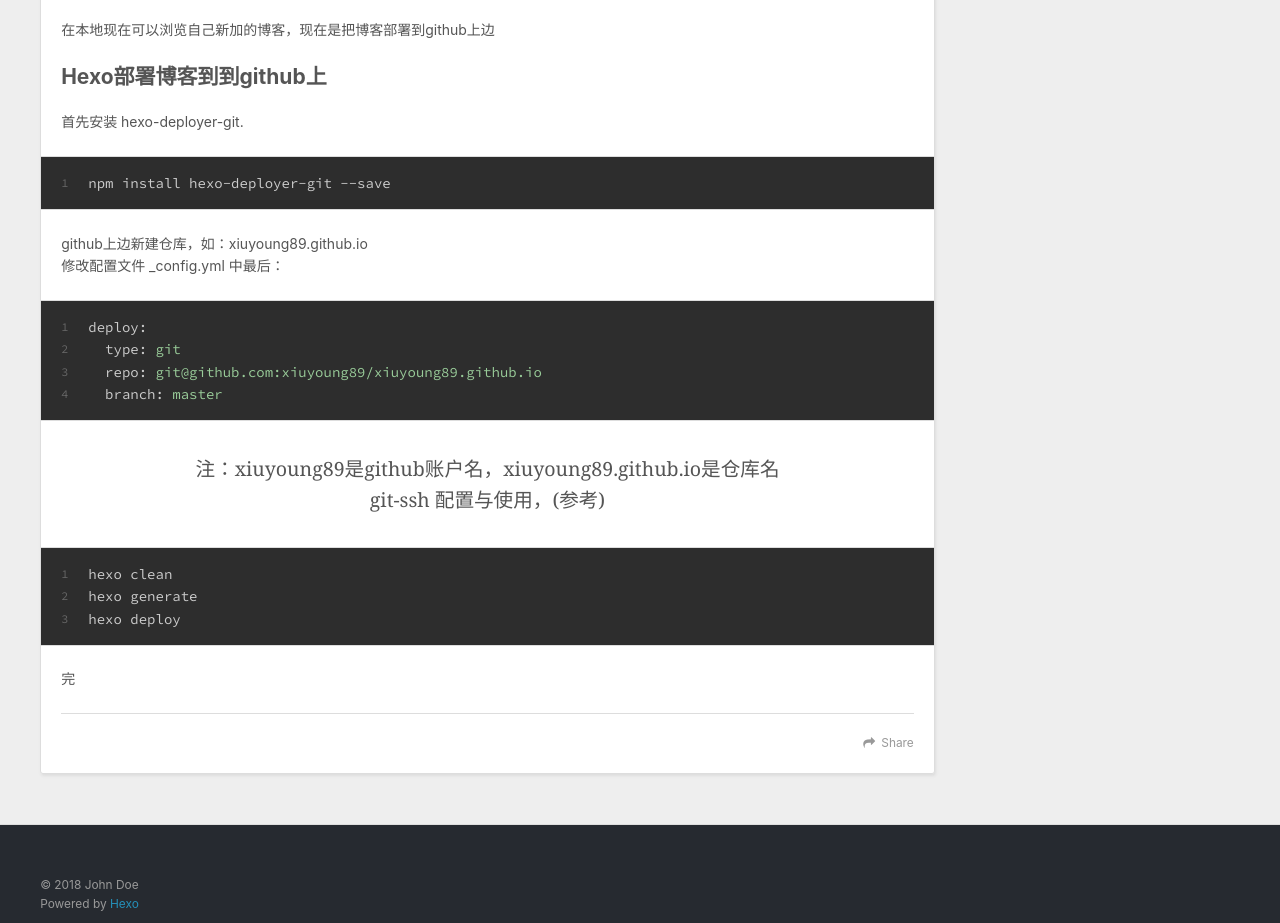
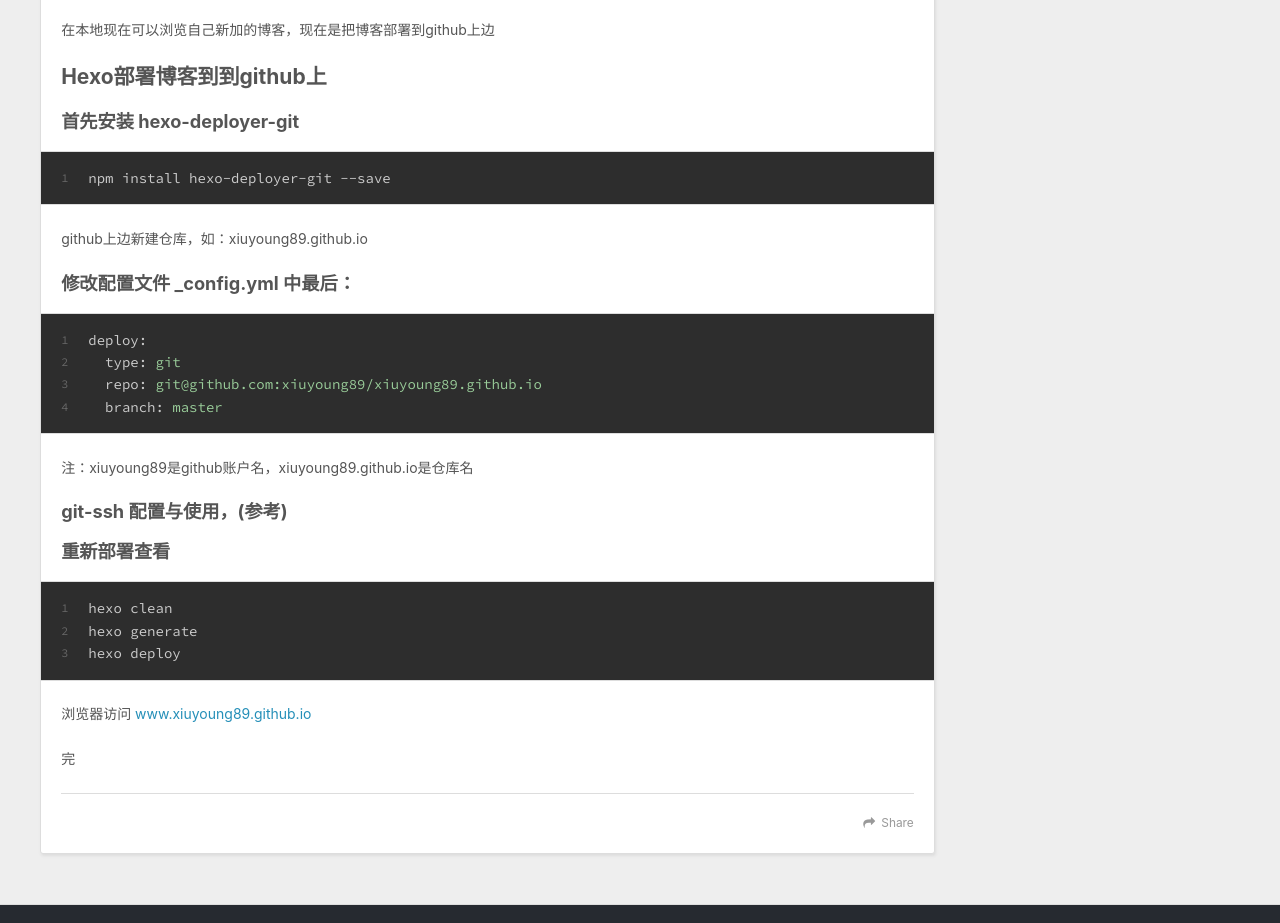
Before and after one commit to xiuyoung89/xiuyoung89.github.io, a plain HTML site: page 2018/12/17/Ubuntu+Hexo+Git/index.html in a window 1280 px wide. Shown: the part 1260-2183 px from the top of the page. Drawn offline with nearby package versions, Linux system fonts and the light colour scheme.

Commit message:
Site updated: 2018-12-17 23:43:03

```diff
--- a/2018/12/17/Ubuntu+Hexo+Git/index.html
+++ b/2018/12/17/Ubuntu+Hexo+Git/index.html
@@ -14,7 +14,7 @@
 <meta property="og:site_name" content="Hexo">
 <meta property="og:description" content="写在前边的话明明可以靠脸吃饭，非要写什么代码，我真的是很羡慕明明。这个年代，作为一个技术开发人员，如果连个博客都没有，真的很难交到朋友！ ubuntu环境Linux wangxy 4.15.0-42-generic #45-Ubuntu SMP Thu Nov 15 19:32:57 UTC 2018 x86_64 x86_64 x86_64 GNU/Linux node安装我这里选择是二进制文件">
 <meta property="og:locale" content="default">
-<meta property="og:updated_time" content="2018-12-17T15:38:12.338Z">
+<meta property="og:updated_time" content="2018-12-17T15:42:32.054Z">
 <meta name="twitter:card" content="summary">
 <meta name="twitter:title" content="Ubuntu+Hexo+Git个人博客搭建笔记总结">
 <meta name="twitter:description" content="写在前边的话明明可以靠脸吃饭，非要写什么代码，我真的是很羡慕明明。这个年代，作为一个技术开发人员，如果连个博客都没有，真的很难交到朋友！ ubuntu环境Linux wangxy 4.15.0-42-generic #45-Ubuntu SMP Thu Nov 15 19:32:57 UTC 2018 x86_64 x86_64 x86_64 GNU/Linux node安装我这里选择是二进制文件">
@@ -93,20 +93,18 @@
 <h2 id="hexo使用生成自己的博客"><a href="#hexo使用生成自己的博客" class="headerlink" title="hexo使用生成自己的博客"></a>hexo使用生成自己的博客</h2><figure class="highlight bash"><table><tr><td class="gutter"><pre><span class="line">1</span><br><span class="line">2</span><br><span class="line">3</span><br><span class="line">4</span><br></pre></td><td class="code"><pre><span class="line">makdir myhexo(自己新建的文件夹目录)</span><br><span class="line">hexo init myhexo</span><br><span class="line"><span class="built_in">cd</span> myhexo</span><br><span class="line">npm install</span><br></pre></td></tr></table></figure>
 <h2 id="先本地部署一篇博客"><a href="#先本地部署一篇博客" class="headerlink" title="先本地部署一篇博客"></a>先本地部署一篇博客</h2><figure class="highlight bash"><table><tr><td class="gutter"><pre><span class="line">1</span><br><span class="line">2</span><br><span class="line">3</span><br><span class="line">4</span><br></pre></td><td class="code"><pre><span class="line">hexo new mynewblog</span><br><span class="line">hexo generate</span><br><span class="line">hexo deploy</span><br><span class="line">hexo server</span><br></pre></td></tr></table></figure>
 <p>在本地现在可以浏览自己新加的博客，现在是把博客部署到github上边</p>
-<h2 id="Hexo部署博客到到github上"><a href="#Hexo部署博客到到github上" class="headerlink" title="Hexo部署博客到到github上"></a>Hexo部署博客到到github上</h2><p>首先安装 hexo-deployer-git.</p>
-<figure class="highlight bash"><table><tr><td class="gutter"><pre><span class="line">1</span><br></pre></td><td class="code"><pre><span class="line">npm install hexo-deployer-git --save</span><br></pre></td></tr></table></figure>
-<p>github上边新建仓库，如：xiuyoung89.github.io<br>修改配置文件 _config.yml 中最后：</p>
-<figure class="highlight yml"><table><tr><td class="gutter"><pre><span class="line">1</span><br><span class="line">2</span><br><span class="line">3</span><br><span class="line">4</span><br></pre></td><td class="code"><pre><span class="line"><span class="attr">deploy:</span></span><br><span class="line"><span class="attr">  type:</span> <span class="string">git</span></span><br><span class="line"><span class="attr">  repo:</span> <span class="string">git@github.com:xiuyoung89/xiuyoung89.github.io</span></span><br><span class="line"><span class="attr">  branch:</span> <span class="string">master</span></span><br></pre></td></tr></table></figure>
-<blockquote>
-<p>注：xiuyoung89是github账户名，xiuyoung89.github.io是仓库名<br>git-ssh 配置与使用，(参考)</p>
-</blockquote>
-<figure class="highlight bash"><table><tr><td class="gutter"><pre><span class="line">1</span><br><span class="line">2</span><br><span class="line">3</span><br></pre></td><td class="code"><pre><span class="line">hexo clean</span><br><span class="line">hexo generate</span><br><span class="line">hexo deploy</span><br></pre></td></tr></table></figure>
+<h2 id="Hexo部署博客到到github上"><a href="#Hexo部署博客到到github上" class="headerlink" title="Hexo部署博客到到github上"></a>Hexo部署博客到到github上</h2><h3 id="首先安装-hexo-deployer-git"><a href="#首先安装-hexo-deployer-git" class="headerlink" title="首先安装 hexo-deployer-git"></a>首先安装 hexo-deployer-git</h3><figure class="highlight bash"><table><tr><td class="gutter"><pre><span class="line">1</span><br></pre></td><td class="code"><pre><span class="line">npm install hexo-deployer-git --save</span><br></pre></td></tr></table></figure>
+<p>github上边新建仓库，如：xiuyoung89.github.io</p>
+<h3 id="修改配置文件-config-yml-中最后："><a href="#修改配置文件-config-yml-中最后：" class="headerlink" title="修改配置文件 _config.yml 中最后："></a>修改配置文件 _config.yml 中最后：</h3><figure class="highlight yml"><table><tr><td class="gutter"><pre><span class="line">1</span><br><span class="line">2</span><br><span class="line">3</span><br><span class="line">4</span><br></pre></td><td class="code"><pre><span class="line"><span class="attr">deploy:</span></span><br><span class="line"><span class="attr">  type:</span> <span class="string">git</span></span><br><span class="line"><span class="attr">  repo:</span> <span class="string">git@github.com:xiuyoung89/xiuyoung89.github.io</span></span><br><span class="line"><span class="attr">  branch:</span> <span class="string">master</span></span><br></pre></td></tr></table></figure>
+<p>注：xiuyoung89是github账户名，xiuyoung89.github.io是仓库名</p>
+<h3 id="git-ssh-配置与使用，-参考"><a href="#git-ssh-配置与使用，-参考" class="headerlink" title="git-ssh 配置与使用，(参考)"></a>git-ssh 配置与使用，(参考)</h3><h3 id="重新部署查看"><a href="#重新部署查看" class="headerlink" title="重新部署查看"></a>重新部署查看</h3><figure class="highlight bash"><table><tr><td class="gutter"><pre><span class="line">1</span><br><span class="line">2</span><br><span class="line">3</span><br></pre></td><td class="code"><pre><span class="line">hexo clean</span><br><span class="line">hexo generate</span><br><span class="line">hexo deploy</span><br></pre></td></tr></table></figure>
+<p>浏览器访问 <a href="http://www.xiuyoung89.github.io" target="_blank" rel="noopener">www.xiuyoung89.github.io</a></p>
 <p>完</p>
 
 
     </div>
     <footer class="article-footer">
-      <a data-url="http://yoursite.com/2018/12/17/Ubuntu+Hexo+Git/" data-id="cjpshhnpr0000bljsmznxitbz" class="article-share-link">Share</a>
+      <a data-url="http://yoursite.com/2018/12/17/Ubuntu+Hexo+Git/" data-id="cjpshnaws0000ghjsyaqc9q2m" class="article-share-link">Share</a>
 
 
     </footer>
```
Also changed, not shown: index.html (+7 -9 lines).
